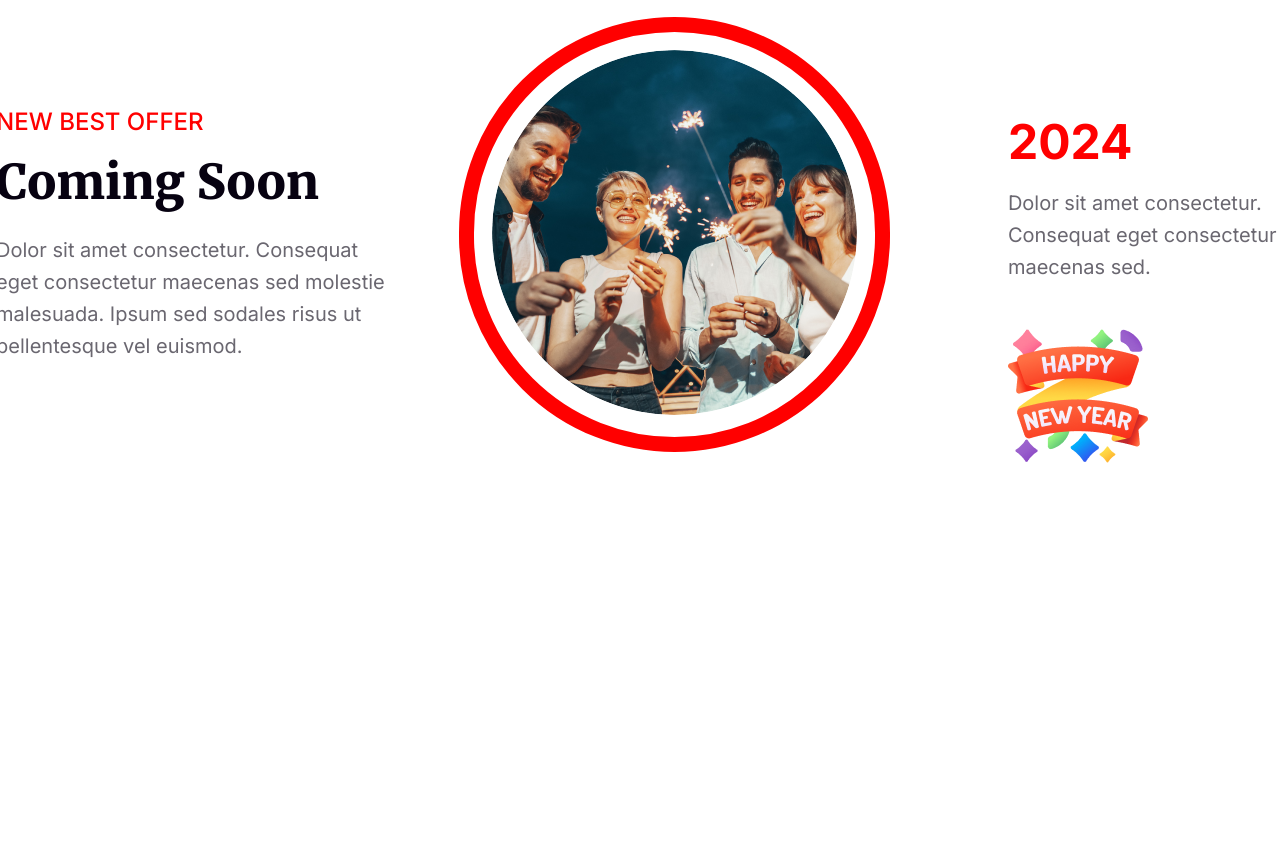
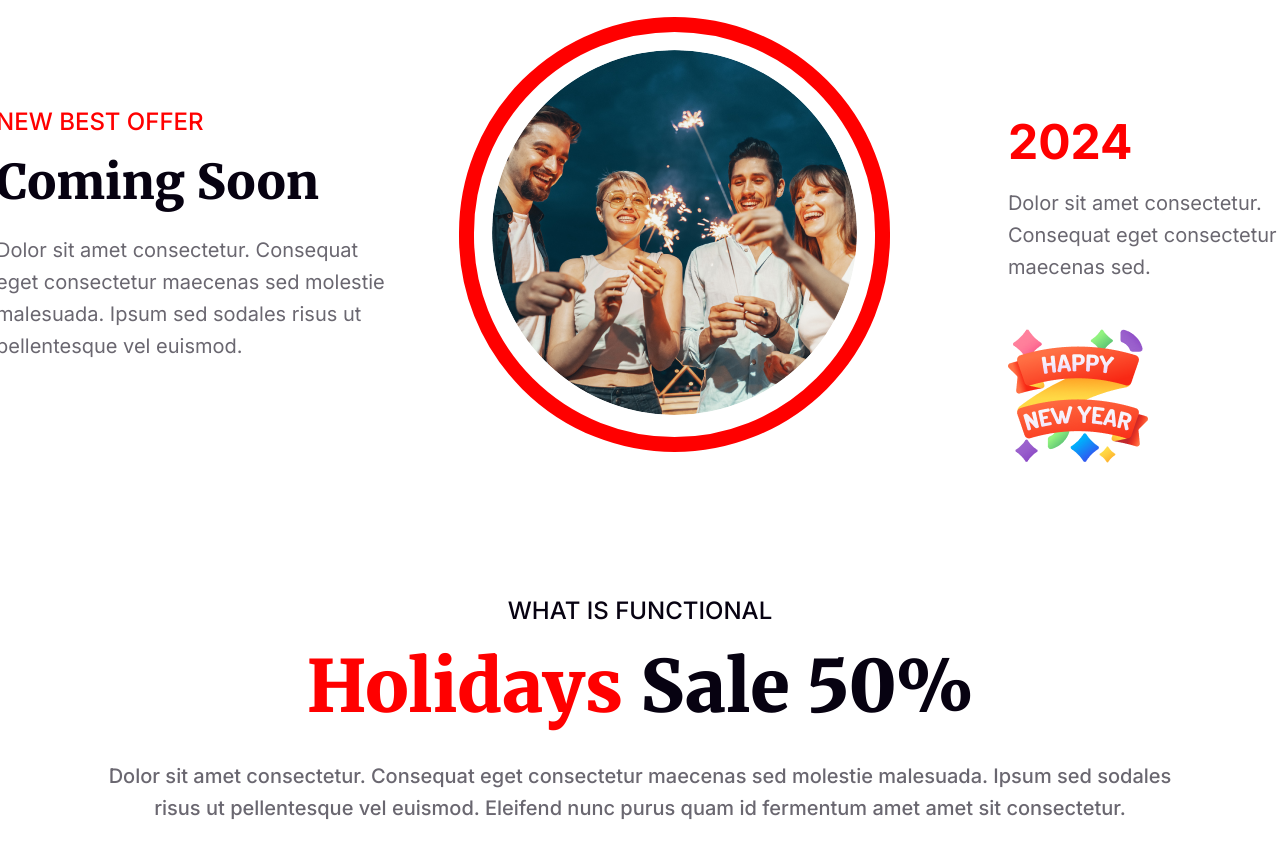
Before and after one commit to AbdullahFaiaz/Assignment-1, a plain HTML site: page index.html in a window 1280 px wide. Shown: the part 3055-3912 px from the top of the page. Before the commit the page ends 3525 px from the top, so only its background shows below. Drawn offline with Linux system fonts and the light colour scheme.

Commit message:
holiday section added

```diff
--- a/index.html
+++ b/index.html
@@ -51,7 +51,7 @@
             </div>
         </div>
         <!-- coming-soon-section -->
-        <div class="coming-soon-section">
+        <section class="coming-soon-section">
             <div class="background">
                 <div class="div1">
                     <h6>NEW BEST OFFER</h6>
@@ -69,7 +69,16 @@
                     <img src="resources/Group 96.png" alt="Happy New Year Image">
                 </div>
             </div>
-        </div>
+        </section>
+        <!-- holiday-section -->
+        <section class="holiday-section">
+            <div class="background">
+                <h4>WHAT IS FUNCTIONAL</h4>
+                <h1>Holidays <span>Sale 50%</span></h1>
+                <p>Dolor sit amet consectetur. Consequat eget consectetur maecenas sed
+                    molestie malesuada. Ipsum sed sodales risus ut pellentesque vel euismod. Eleifend nunc purus quam id fermentum amet amet sit consectetur.</p>
+            </div>
+        </section>
     </main>
 </body>
 </html>
--- a/style.css
+++ b/style.css
@@ -247,9 +247,10 @@ body{
     justify-content: center;
     align-items: center;
 }
+
 .coming-soon-section .background .div1{
+}
 
-}
 .coming-soon-section .background .div1 h6{
     color: #F00;
     text-align: left;
@@ -280,6 +281,7 @@ body{
     margin-right: 70px;
     margin-top: 22px;
 }
+
 .coming-soon-section .background .div2 .border{
     border-radius: 463px;
     border: 15px solid #F00;
@@ -319,3 +321,57 @@ body{
     height: 140px;
     margin-top: 43px;
 }
+
+/* holiday-section */
+.holiday-section{
+    display: flex;
+    justify-content: center;
+    align-items: center;
+    margin-top: 130px;
+    margin-bottom: 64px;
+}
+.holiday-section .background{
+    max-width:1320px;
+    min-width: 1320px;
+    display: flex;
+    flex-direction: column;
+    justify-content: center;
+    align-items: center;
+}
+.holiday-section .background h4{
+    color: #070211;
+    font-family: Inter;
+    font-size: 24px;
+    font-style: normal;
+    font-weight: 500;
+    line-height: normal;
+}
+.holiday-section .background h1{
+    color: #F00;
+    text-align: center;
+    font-family: Merriweather;
+    font-size: 72px;
+    font-style: normal;
+    font-weight: 900;
+    line-height: normal;
+    margin-top: 16px;
+}
+.holiday-section .background h1 span{
+    color: #070211;
+    font-family: Merriweather;
+    font-size: 72px;
+    font-style: normal;
+    font-weight: 900;
+    line-height: normal;
+}
+.holiday-section .background p{
+    color: rgba(7, 2, 17, 0.60);
+    text-align: center;
+    font-family: Inter;
+    font-size: 20px;
+    font-style: normal;
+    font-weight: 500;
+    line-height: 32px; /* 160% */
+    margin-top: 28px;
+    width: 1068px;
+}
```
